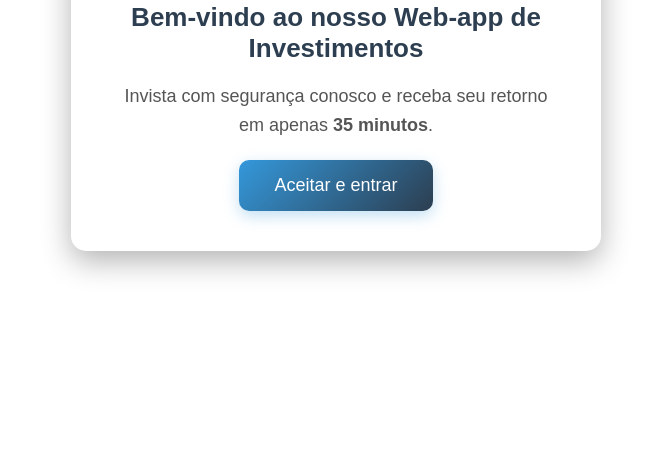
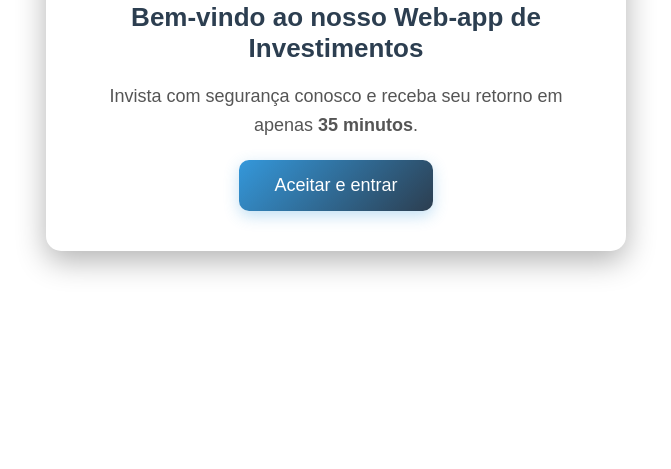
Before and after one commit to Cardjinho/moz-connect, a plain HTML site: page index.html in a window 1280 px wide. Shown: the part 331-800 px from the top of the page, without its empty margins (304-975 px from the left). Drawn offline with nearby package versions, Linux system fonts and the light colour scheme.

Commit message:
Update index.html

```diff
--- a/index.html
+++ b/index.html
@@ -46,7 +46,7 @@
             border-radius: 15px;
             box-shadow: 0 10px 30px rgba(0, 0, 0, 0.3);
             text-align: center;
-            max-width: 450px;
+            max-width: 500px;
             font-family: 'Arial', sans-serif;
         }
 
```
